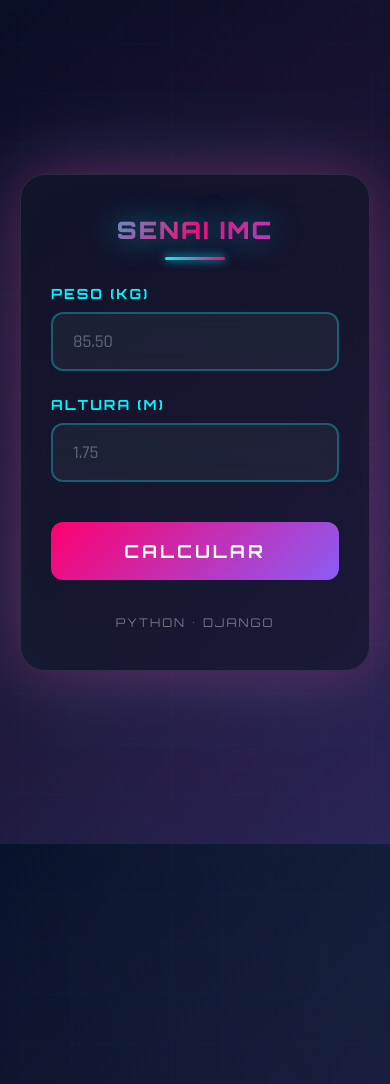
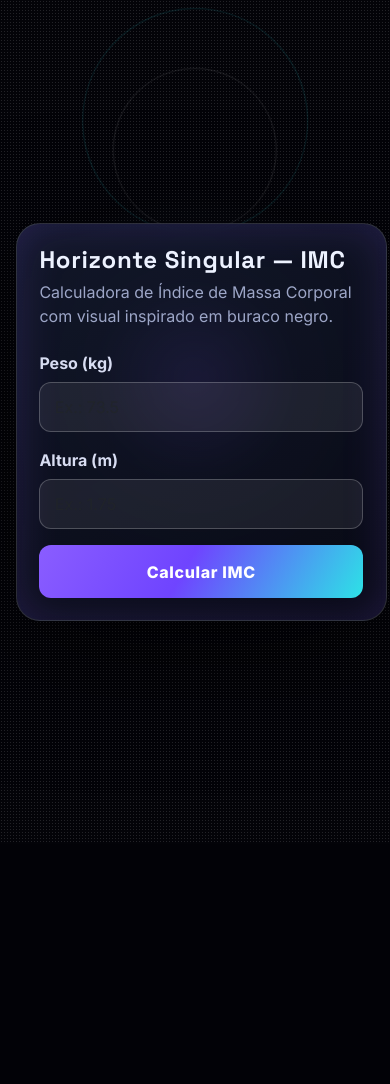
Before and after one commit to guilhermemorelidev/calculadora-imc-django, a Django app: page / in a window 390 px wide; the page is wider, and only the part inside the window is pictured. Shown: the top 1084 px of that part. After the commit the page ends 842 px from the top of that part, so only its background shows below. Run offline with Django 5.2, Linux system fonts and the light colour scheme.

Commit message:
feat: redesign IMC page with black hole themed professional UI

```diff
--- a/calculadora/templates/calculadora/index.html
+++ b/calculadora/templates/calculadora/index.html
@@ -2,365 +2,177 @@
 <!DOCTYPE html>
 <html lang="pt-br">
 <head>
-<link rel="icon" type="image/png" href="{% static 'favicon.png' %}">
     <meta charset="UTF-8">
     <meta name="viewport" content="width=device-width, initial-scale=1.0">
-    <title>SENAI | CALCULADORA IMC</title>
+    <link rel="icon" type="image/png" href="{% static 'favicon.png' %}">
+    <link rel="preconnect" href="https://fonts.googleapis.com">
+    <link rel="preconnect" href="https://fonts.gstatic.com" crossorigin>
+    <link href="https://fonts.googleapis.com/css2?family=Inter:wght@400;600;700;800&family=Space+Grotesk:wght@500;700&display=swap" rel="stylesheet">
+    <link href="https://cdn.jsdelivr.net/npm/bootstrap@5.3.3/dist/css/bootstrap.min.css" rel="stylesheet">
+    <title>Calculadora IMC | Horizonte Singular</title>
     <style>
-        @import url('https://fonts.googleapis.com/css2?family=Orbitron:wght@400;700;900&family=Rajdhani:wght@300;500;700&display=swap');
-
-        * {
-            margin: 0;
-            padding: 0;
-            box-sizing: border-box;
+        :root {
+            --bg: #04040a;
+            --card: rgba(12, 16, 30, 0.7);
+            --text: #edf2ff;
+            --muted: #9da6c7;
+            --accent: #8a5dff;
+            --accent-2: #2de2e6;
         }
 
-        :root {
-            --neon-pink: #ff006e;
-            --neon-cyan: #00f5ff;
-            --neon-purple: #8b5cf6;
-            --neon-blue: #3b82f6;
-            --dark-bg: #0a0e27;
-            --dark-card: rgba(15, 23, 42, 0.7);
-        }
+        * { box-sizing: border-box; }
 
         body {
-            font-family: 'Rajdhani', sans-serif;
-            background: linear-gradient(135deg, #0a0e27 0%, #1a1433 50%, #2d1b4e 100%);
+            margin: 0;
             min-height: 100vh;
-            display: flex;
-            justify-content: center;
-            align-items: center;
-            position: relative;
-            overflow: hidden;
+            font-family: 'Inter', sans-serif;
+            color: var(--text);
+            background:
+                radial-gradient(circle at 50% 45%, rgba(140, 89, 255, 0.45) 0%, rgba(8, 10, 20, 0.94) 20%, #030308 38%),
+                radial-gradient(circle at 20% 20%, rgba(45, 226, 230, 0.14), transparent 35%),
+                linear-gradient(180deg, #050711 0%, #020205 100%);
+            overflow-x: hidden;
         }
 
         body::before {
-            content: '';
-            position: absolute;
-            width: 200%;
-            height: 200%;
-            background-image:
-                linear-gradient(90deg, rgba(0, 245, 255, 0.03) 1px, transparent 1px),
-                linear-gradient(0deg, rgba(0, 245, 255, 0.03) 1px, transparent 1px);
-            background-size: 50px 50px;
-            animation: gridMove 20s linear infinite;
+            content: "";
+            position: fixed;
+            inset: 0;
             pointer-events: none;
+            background-image: radial-gradient(#ffffffb3 0.8px, transparent 0.8px);
+            background-size: 3px 3px;
+            opacity: 0.18;
         }
 
-        @keyframes gridMove {
-            0% { transform: translate(0, 0); }
-            100% { transform: translate(50px, 50px); }
+        .orbital-ring {
+            position: fixed;
+            border: 1px solid rgba(255, 255, 255, 0.1);
+            border-radius: 50%;
+            pointer-events: none;
+            animation: spin linear infinite;
         }
 
-        body::after {
-            content: '';
-            position: absolute;
-            top: -50%;
-            left: -50%;
-            width: 200%;
-            height: 200%;
-            background: radial-gradient(circle, rgba(255, 0, 110, 0.1) 0%, transparent 50%),
-                        radial-gradient(circle at 80% 80%, rgba(0, 245, 255, 0.1) 0%, transparent 50%);
-            animation: pulse 8s ease-in-out infinite;
-            pointer-events: none;
-        }
+        .ring-1 { width: 42vw; height: 42vw; top: 8vh; left: calc(50% - 21vw); animation-duration: 24s; }
+        .ring-2 { width: 58vw; height: 58vw; top: 1vh; left: calc(50% - 29vw); animation-duration: 36s; border-color: rgba(45, 226, 230, 0.15); }
 
-        @keyframes pulse {
-            0%, 100% { opacity: 0.5; transform: scale(1); }
-            50% { opacity: 0.8; transform: scale(1.1); }
-        }
+        @keyframes spin { from { transform: rotate(0deg); } to { transform: rotate(360deg); } }
 
-        .container {
-            background: rgba(15, 23, 42, 0.6);
-            backdrop-filter: blur(20px);
-            border: 1px solid rgba(255, 255, 255, 0.1);
-            padding: 50px 40px;
-            border-radius: 25px;
-            box-shadow:
-                0 0 60px rgba(255, 0, 110, 0.3),
-                0 0 100px rgba(0, 245, 255, 0.2),
-                inset 0 0 60px rgba(255, 255, 255, 0.02);
-            width: 100%;
-            max-width: 500px;
-            position: relative;
-            z-index: 1;
-            animation: fadeIn 0.8s ease-out;
-        }
-
-        @keyframes fadeIn {
-            from { opacity: 0; transform: translateY(30px); }
-            to { opacity: 1; transform: translateY(0); }
-        }
-
-        h1 {
-            font-family: 'Orbitron', sans-serif;
-            font-weight: 900;
-            font-size: 32px;
-            text-align: center;
-            margin-bottom: 40px;
-            background: linear-gradient(135deg, var(--neon-cyan), var(--neon-pink), var(--neon-purple));
-            -webkit-background-clip: text;
-            -webkit-text-fill-color: transparent;
-            background-clip: text;
-            text-shadow: 0 0 30px rgba(0, 245, 255, 0.5);
-            letter-spacing: 4px;
-            position: relative;
-        }
-
-        h1::after {
-            content: '';
-            position: absolute;
-            bottom: -15px;
-            left: 50%;
-            transform: translateX(-50%);
-            width: 60px;
-            height: 3px;
-            background: linear-gradient(90deg, var(--neon-cyan), var(--neon-pink));
-            border-radius: 2px;
-            box-shadow: 0 0 10px var(--neon-cyan);
-        }
-
-        form {
-            display: flex;
-            flex-direction: column;
-            gap: 25px;
-        }
-
-        .input-group {
-            position: relative;
-        }
-
-        label {
-            font-weight: 700;
-            font-size: 14px;
-            margin-bottom: 10px;
-            display: block;
-            color: var(--neon-cyan);
-            text-transform: uppercase;
-            letter-spacing: 2px;
-            font-family: 'Orbitron', sans-serif;
-        }
-
-        input {
-            width: 100%;
-            padding: 16px 20px;
-            background: rgba(255, 255, 255, 0.05);
-            border: 2px solid rgba(0, 245, 255, 0.3);
-            border-radius: 12px;
-            font-size: 18px;
-            font-family: 'Rajdhani', sans-serif;
-            font-weight: 500;
-            color: #ffffff;
-            transition: all 0.3s ease;
-            backdrop-filter: blur(10px);
-        }
-
-        input::placeholder {
-            color: rgba(255, 255, 255, 0.3);
-        }
-
-        input:focus {
-            outline: none;
-            border-color: var(--neon-cyan);
-            background: rgba(255, 255, 255, 0.08);
-            box-shadow:
-                0 0 20px rgba(0, 245, 255, 0.4),
-                inset 0 0 20px rgba(0, 245, 255, 0.1);
-        }
-
-        button {
-            background: linear-gradient(135deg, var(--neon-pink), var(--neon-purple));
-            color: white;
-            padding: 18px;
-            border: none;
-            border-radius: 12px;
-            font-size: 18px;
-            font-weight: 700;
-            font-family: 'Orbitron', sans-serif;
-            letter-spacing: 3px;
-            cursor: pointer;
-            transition: all 0.3s ease;
-            text-transform: uppercase;
-            position: relative;
-            overflow: hidden;
-            margin-top: 15px;
-        }
-
-        button::before {
-            content: '';
-            position: absolute;
-            top: 0;
-            left: -100%;
-            width: 100%;
-            height: 100%;
-            background: linear-gradient(90deg, transparent, rgba(255, 255, 255, 0.3), transparent);
-            transition: left 0.5s;
-        }
-
-        button:hover::before {
-            left: 100%;
-        }
-
-        button:hover {
-            transform: translateY(-2px);
-            box-shadow:
-                0 0 30px var(--neon-pink),
-                0 10px 40px rgba(255, 0, 110, 0.4);
-        }
-
-        button:active {
-            transform: translateY(0);
-        }
-
-        .resultado-box {
-            margin-top: 35px;
-            padding: 30px;
-            background: linear-gradient(135deg, rgba(0, 245, 255, 0.1), rgba(255, 0, 110, 0.1));
-            border: 2px solid;
-            border-image: linear-gradient(135deg, var(--neon-cyan), var(--neon-pink)) 1;
-            border-radius: 15px;
-            text-align: center;
-            position: relative;
-            overflow: hidden;
-            animation: resultFadeIn 0.5s ease-out;
-        }
-
-        @keyframes resultFadeIn {
-            from { opacity: 0; transform: scale(0.9); }
-            to { opacity: 1; transform: scale(1); }
-        }
-
-        .resultado-box::before {
-            content: '';
-            position: absolute;
-            top: -50%;
-            left: -50%;
-            width: 200%;
-            height: 200%;
-            background: linear-gradient(45deg, transparent, rgba(0, 245, 255, 0.1), transparent);
-            animation: shimmer 3s infinite;
-        }
-
-        @keyframes shimmer {
-            0% { transform: rotate(0deg); }
-            100% { transform: rotate(360deg); }
-        }
-
-        .resultado-box h2 {
-            font-family: 'Orbitron', sans-serif;
-            font-size: 48px;
-            font-weight: 900;
-            background: linear-gradient(135deg, var(--neon-cyan), #ffffff, var(--neon-pink));
-            -webkit-background-clip: text;
-            -webkit-text-fill-color: transparent;
-            background-clip: text;
-            margin-bottom: 10px;
-            text-shadow: 0 0 30px rgba(0, 245, 255, 0.6);
+        .main-wrapper {
+            min-height: 100vh;
+            display: grid;
+            place-items: center;
+            padding: 2rem 1rem;
             position: relative;
             z-index: 1;
         }
 
-        .resultado-box p {
-            font-size: 22px;
-            font-weight: 700;
-            color: #ffffff;
-            margin: 0;
-            text-transform: uppercase;
-            letter-spacing: 2px;
-            position: relative;
-            z-index: 1;
+        .imc-card {
+            width: min(95vw, 560px);
+            border: 1px solid rgba(255, 255, 255, 0.14);
+            background: linear-gradient(150deg, rgba(20, 26, 46, 0.84), rgba(9, 11, 24, 0.74));
+            border-radius: 24px;
+            box-shadow: 0 30px 120px rgba(0, 0, 0, 0.62), inset 0 0 45px rgba(138, 93, 255, 0.18);
+            backdrop-filter: blur(10px);
+            padding: clamp(1.4rem, 4vw, 2.2rem);
         }
 
-        .footer {
-            margin-top: 35px;
-            font-size: 12px;
-            text-align: center;
-            color: rgba(255, 255, 255, 0.4);
-            font-family: 'Orbitron', sans-serif;
-            letter-spacing: 2px;
-            text-transform: uppercase;
+        .headline {
+            font-family: 'Space Grotesk', sans-serif;
+            font-weight: 700;
+            letter-spacing: 0.03em;
+            font-size: clamp(1.5rem, 3.7vw, 2.2rem);
+            margin-bottom: .35rem;
         }
 
-        .decorative-circle {
-            position: absolute;
-            border-radius: 50%;
-            pointer-events: none;
+        .subtitle { color: var(--muted); margin-bottom: 1.4rem; }
+
+        .form-label {
+            color: #d8ddf2;
+            font-weight: 700;
+            margin-bottom: .45rem;
         }
 
-        .circle-1 {
-            width: 300px;
-            height: 300px;
-            background: radial-gradient(circle, rgba(255, 0, 110, 0.2), transparent);
-            top: -150px;
-            right: -150px;
-            animation: float 6s ease-in-out infinite;
+        .form-control {
+            background: rgba(255, 255, 255, 0.07);
+            border: 1px solid rgba(255, 255, 255, 0.22);
+            color: #fff;
+            border-radius: 12px;
+            padding: 0.75rem 0.9rem;
         }
 
-        .circle-2 {
-            width: 200px;
-            height: 200px;
-            background: radial-gradient(circle, rgba(0, 245, 255, 0.2), transparent);
-            bottom: -100px;
-            left: -100px;
-            animation: float 8s ease-in-out infinite reverse;
+        .form-control:focus {
+            color: #fff;
+            background: rgba(255, 255, 255, 0.12);
+            border-color: var(--accent-2);
+            box-shadow: 0 0 0 .2rem rgba(45, 226, 230, 0.25);
         }
 
-        @keyframes float {
-            0%, 100% { transform: translate(0, 0); }
-            50% { transform: translate(20px, 20px); }
+        .btn-singularity {
+            width: 100%;
+            border: none;
+            border-radius: 12px;
+            padding: .9rem;
+            font-weight: 800;
+            letter-spacing: .04em;
+            color: white;
+            background: linear-gradient(120deg, var(--accent), #6f44ff 45%, #2de2e6);
+            transition: transform .2s ease, box-shadow .2s ease;
         }
 
-        @media (max-width: 600px) {
-            .container {
-                padding: 40px 30px;
-                margin: 20px;
+        .btn-singularity:hover {
+            transform: translateY(-2px);
+            box-shadow: 0 12px 28px rgba(138, 93, 255, 0.35);
         }
 
-            h1 {
-                font-size: 24px;
-                letter-spacing: 2px;
+        .result-box {
+            margin-top: 1.3rem;
+            border-radius: 14px;
+            padding: 1rem;
+            background: rgba(7, 11, 23, 0.85);
+            border: 1px solid rgba(45, 226, 230, 0.35);
         }
 
-            .resultado-box h2 {
-                font-size: 36px;
-            }
-        }
+        .result-title { color: var(--accent-2); font-size: .85rem; text-transform: uppercase; letter-spacing: .1em; margin-bottom: .3rem; }
+        .result-imc { font-size: 2rem; font-weight: 800; margin-bottom: .1rem; }
+        .result-class { color: #e8edff; margin: 0; }
     </style>
 </head>
 <body>
+    <span class="orbital-ring ring-1"></span>
+    <span class="orbital-ring ring-2"></span>
 
-<div class="container">
+    <main class="main-wrapper">
+        <section class="imc-card">
+            <h1 class="headline">Horizonte Singular — IMC</h1>
+            <p class="subtitle">Calculadora de Índice de Massa Corporal com visual inspirado em buraco negro.</p>
 
-    <h1>SENAI IMC</h1>
-
-    <form method="POST">
+            <form method="POST" novalidate>
                 {% csrf_token %}
-
-        <div class="input-group">
-            <label for="peso">Peso (kg)</label>
-            <input type="number" step="0.01" name="peso" id="peso" placeholder="85.50" required>
+                <div class="mb-3">
+                    <label for="peso" class="form-label">Peso (kg)</label>
+                    <input id="peso" name="peso" class="form-control" type="number" step="0.1" required placeholder="Ex.: 73.5">
                 </div>
 
-        <div class="input-group">
-            <label for="altura">Altura (m)</label>
-            <input type="number" step="0.01" name="altura" id="altura" placeholder="1.75" required>
+                <div class="mb-3">
+                    <label for="altura" class="form-label">Altura (m)</label>
+                    <input id="altura" name="altura" class="form-control" type="number" step="0.01" required placeholder="Ex.: 1.75">
                 </div>
 
-        <button type="submit">Calcular</button>
+                <button type="submit" class="btn-singularity">Calcular IMC</button>
             </form>
 
             {% if resultado %}
-        <div class="resultado-box">
-            <h2>{{ resultado }}</h2>
-            <p>{{ classificacao }}</p>
-        </div>
+            <article class="result-box" aria-live="polite">
+                <p class="result-title">Leitura gravitacional</p>
+                <p class="result-imc">{{ resultado }}</p>
+                <p class="result-class">{{ classificacao }}</p>
+            </article>
+            {% elif classificacao %}
+            <article class="result-box" aria-live="polite">
+                <p class="result-class">{{ classificacao }}</p>
+            </article>
             {% endif %}
-
-    <div class="footer">
-        Python • Django
-    </div>
-</div>
-
+        </section>
+    </main>
 </body>
 </html>
```
Lines whose indentation alone changed are shown as unchanged.
